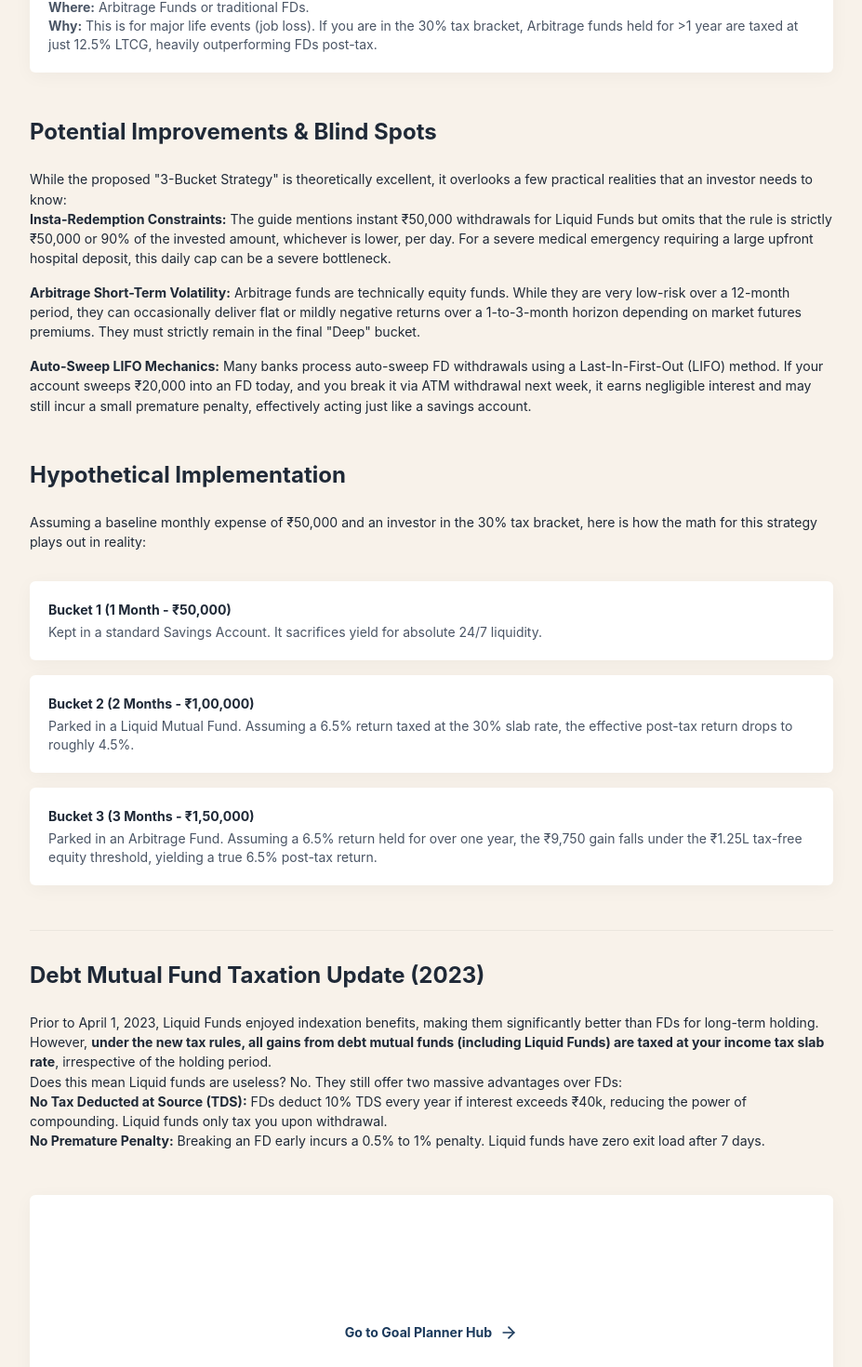
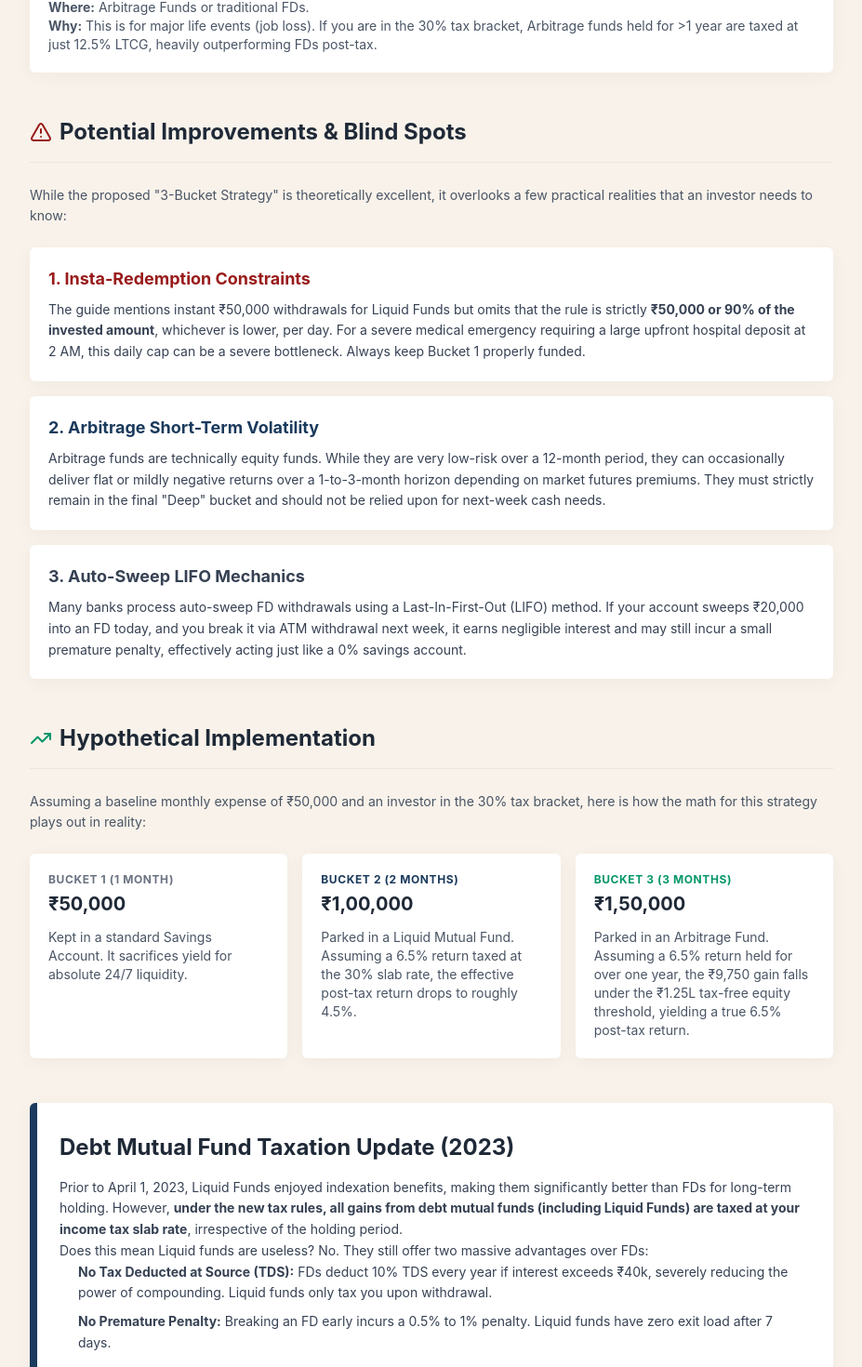
Before and after one commit to wwerajattigercom-netizen/SIP-Calculator, a Next.js app: page /blog/where-to-park-emergency-fund in a window 1280 px wide. Shown: the part 2111-3581 px from the top of the page at 93% size, without its empty margins (176-1103 px from the left). Built offline with nearby package versions, Linux system fonts and the light colour scheme; a web font is replaced by a local one.

Commit message:
style(blog): redesign appended emergency fund sections with glass-panel UI to match theme

```diff
--- a/src/app/blog/where-to-park-emergency-fund/page.js
+++ b/src/app/blog/where-to-park-emergency-fund/page.js
@@ -193,55 +193,89 @@ export default function EmergencyFundGuide() {
               </div>
             </div>
 
-            <h2 className="text-2xl font-bold text-foreground mt-12 mb-6">Potential Improvements & Blind Spots</h2>
-            <p>
+            <h2 className="text-2xl font-bold text-foreground mt-12 mb-6 flex items-center gap-2 border-b border-black/5 dark:border-white/10 pb-4">
+              <AlertTriangle className="w-6 h-6 text-[#991B1B]" />
+              Potential Improvements & Blind Spots
+            </h2>
+            <p className="text-gray-600 dark:text-gray-400 mb-6">
               While the proposed "3-Bucket Strategy" is theoretically excellent, it overlooks a few practical realities that an investor needs to know:
             </p>
-            <ul className="space-y-4">
-              <li><strong>Insta-Redemption Constraints:</strong> The guide mentions instant ₹50,000 withdrawals for Liquid Funds but omits that the rule is strictly ₹50,000 or 90% of the invested amount, whichever is lower, per day. For a severe medical emergency requiring a large upfront hospital deposit, this daily cap can be a severe bottleneck.</li>
-              <li><strong>Arbitrage Short-Term Volatility:</strong> Arbitrage funds are technically equity funds. While they are very low-risk over a 12-month period, they can occasionally deliver flat or mildly negative returns over a 1-to-3-month horizon depending on market futures premiums. They must strictly remain in the final "Deep" bucket.</li>
-              <li><strong>Auto-Sweep LIFO Mechanics:</strong> Many banks process auto-sweep FD withdrawals using a Last-In-First-Out (LIFO) method. If your account sweeps ₹20,000 into an FD today, and you break it via ATM withdrawal next week, it earns negligible interest and may still incur a small premature penalty, effectively acting just like a savings account.</li>
-            </ul>
 
-            <h2 className="text-2xl font-bold text-foreground mt-12 mb-6">Hypothetical Implementation</h2>
-            <p>
+            <div className="space-y-4 mb-10">
+              <div className="glass-panel p-5 rounded-xl border border-black/5 dark:border-white/5 bg-[#991B1B]/5">
+                <h4 className="font-bold text-[#991B1B] text-lg m-0 mb-2">1. Insta-Redemption Constraints</h4>
+                <p className="text-sm text-gray-700 dark:text-gray-300 m-0 leading-relaxed">
+                  The guide mentions instant ₹50,000 withdrawals for Liquid Funds but omits that the rule is strictly <strong>₹50,000 or 90% of the invested amount</strong>, whichever is lower, per day. For a severe medical emergency requiring a large upfront hospital deposit at 2 AM, this daily cap can be a severe bottleneck. Always keep Bucket 1 properly funded.
+                </p>
+              </div>
+
+              <div className="glass-panel p-5 rounded-xl border border-black/5 dark:border-white/5 bg-[var(--color-accent)]/5">
+                <h4 className="font-bold text-[var(--color-accent)] text-lg m-0 mb-2">2. Arbitrage Short-Term Volatility</h4>
+                <p className="text-sm text-gray-700 dark:text-gray-300 m-0 leading-relaxed">
+                  Arbitrage funds are technically equity funds. While they are very low-risk over a 12-month period, they can occasionally deliver flat or mildly negative returns over a 1-to-3-month horizon depending on market futures premiums. They must strictly remain in the final "Deep" bucket and should not be relied upon for next-week cash needs.
+                </p>
+              </div>
+
+              <div className="glass-panel p-5 rounded-xl border border-black/5 dark:border-white/5 bg-gray-500/5">
+                <h4 className="font-bold text-gray-700 dark:text-gray-300 text-lg m-0 mb-2">3. Auto-Sweep LIFO Mechanics</h4>
+                <p className="text-sm text-gray-700 dark:text-gray-300 m-0 leading-relaxed">
+                  Many banks process auto-sweep FD withdrawals using a Last-In-First-Out (LIFO) method. If your account sweeps ₹20,000 into an FD today, and you break it via ATM withdrawal next week, it earns negligible interest and may still incur a small premature penalty, effectively acting just like a 0% savings account.
+                </p>
+              </div>
+            </div>
+
+            <h2 className="text-2xl font-bold text-foreground mt-12 mb-6 flex items-center gap-2 border-b border-black/5 dark:border-white/10 pb-4">
+              <TrendingUp className="w-6 h-6 text-[#059669]" />
+              Hypothetical Implementation
+            </h2>
+            <p className="text-gray-600 dark:text-gray-400 mb-6">
               Assuming a baseline monthly expense of ₹50,000 and an investor in the 30% tax bracket, here is how the math for this strategy plays out in reality:
             </p>
 
-            <div className="space-y-4 my-8">
-              <div className="glass-panel p-5 rounded-xl border border-gray-100 dark:border-white/5">
-                <h4 className="font-bold text-foreground m-0 mb-1">Bucket 1 (1 Month - ₹50,000)</h4>
-                <p className="text-sm text-gray-600 dark:text-gray-400 m-0">
+            <div className="grid grid-cols-1 md:grid-cols-3 gap-4 mb-10">
+              <div className="glass-panel p-5 rounded-xl border-t-4 border-t-gray-500 flex flex-col h-full shadow-sm hover:-translate-y-1 transition-transform">
+                <div className="text-xs font-bold uppercase tracking-wider text-gray-500 mb-1">Bucket 1 (1 Month)</div>
+                <h4 className="font-bold text-foreground text-xl m-0 mb-3">₹50,000</h4>
+                <p className="text-sm text-gray-600 dark:text-gray-400 m-0 flex-1">
                   Kept in a standard Savings Account. It sacrifices yield for absolute 24/7 liquidity.
                 </p>
               </div>
-              <div className="glass-panel p-5 rounded-xl border border-gray-100 dark:border-white/5">
-                <h4 className="font-bold text-foreground m-0 mb-1">Bucket 2 (2 Months - ₹1,00,000)</h4>
-                <p className="text-sm text-gray-600 dark:text-gray-400 m-0">
+
+              <div className="glass-panel p-5 rounded-xl border-t-4 border-t-[var(--color-accent)] flex flex-col h-full shadow-sm hover:-translate-y-1 transition-transform">
+                <div className="text-xs font-bold uppercase tracking-wider text-[var(--color-accent)] mb-1">Bucket 2 (2 Months)</div>
+                <h4 className="font-bold text-foreground text-xl m-0 mb-3">₹1,00,000</h4>
+                <p className="text-sm text-gray-600 dark:text-gray-400 m-0 flex-1">
                   Parked in a Liquid Mutual Fund. Assuming a 6.5% return taxed at the 30% slab rate, the effective post-tax return drops to roughly 4.5%.
                 </p>
               </div>
-              <div className="glass-panel p-5 rounded-xl border border-gray-100 dark:border-white/5">
-                <h4 className="font-bold text-foreground m-0 mb-1">Bucket 3 (3 Months - ₹1,50,000)</h4>
-                <p className="text-sm text-gray-600 dark:text-gray-400 m-0">
+
+              <div className="glass-panel p-5 rounded-xl border-t-4 border-t-[#059669] flex flex-col h-full shadow-sm hover:-translate-y-1 transition-transform">
+                <div className="text-xs font-bold uppercase tracking-wider text-[#059669] mb-1">Bucket 3 (3 Months)</div>
+                <h4 className="font-bold text-foreground text-xl m-0 mb-3">₹1,50,000</h4>
+                <p className="text-sm text-gray-600 dark:text-gray-400 m-0 flex-1">
                   Parked in an Arbitrage Fund. Assuming a 6.5% return held for over one year, the ₹9,750 gain falls under the ₹1.25L tax-free equity threshold, yielding a true 6.5% post-tax return.
                 </p>
               </div>
             </div>
 
-            <h2 className="text-2xl font-bold text-foreground mt-12 mb-6 border-t border-black/5 dark:border-white/10 pt-8">
+            <div className="glass-panel p-8 rounded-3xl mt-12 mb-6 border border-black/5 dark:border-white/10 relative overflow-hidden">
+              <div className="absolute top-0 left-0 w-2 h-full bg-[#1B3A5C]"></div>
+              <h2 className="text-2xl font-bold text-foreground mt-0 mb-4">
                 Debt Mutual Fund Taxation Update (2023)
               </h2>
-            <p>
+              <div className="text-gray-700 dark:text-gray-300 text-sm leading-relaxed space-y-4">
+                <p className="m-0">
                   Prior to April 1, 2023, Liquid Funds enjoyed indexation benefits, making them significantly better than FDs for long-term holding. However, <strong>under the new tax rules, all gains from debt mutual funds (including Liquid Funds) are taxed at your income tax slab rate</strong>, irrespective of the holding period.
                 </p>
-            <p>
+                <p className="m-0">
                   Does this mean Liquid funds are useless? No. They still offer two massive advantages over FDs:
                 </p>
-            <ul>
-              <li><strong>No Tax Deducted at Source (TDS):</strong> FDs deduct 10% TDS every year if interest exceeds ₹40k, reducing the power of compounding. Liquid funds only tax you upon withdrawal.</li>
+                <ul className="m-0 pl-5 space-y-2">
+                  <li><strong>No Tax Deducted at Source (TDS):</strong> FDs deduct 10% TDS every year if interest exceeds ₹40k, severely reducing the power of compounding. Liquid funds only tax you upon withdrawal.</li>
                   <li><strong>No Premature Penalty:</strong> Breaking an FD early incurs a 0.5% to 1% penalty. Liquid funds have zero exit load after 7 days.</li>
                 </ul>
+              </div>
+            </div>
 
             <div className="mt-12 p-8 glass-panel rounded-3xl text-center bg-gradient-to-br from-[var(--color-accent)] to-[#112740] text-white border-0 shadow-lg relative overflow-hidden">
               <div className="relative z-10">
```
Lines whose indentation alone changed are shown as unchanged.
